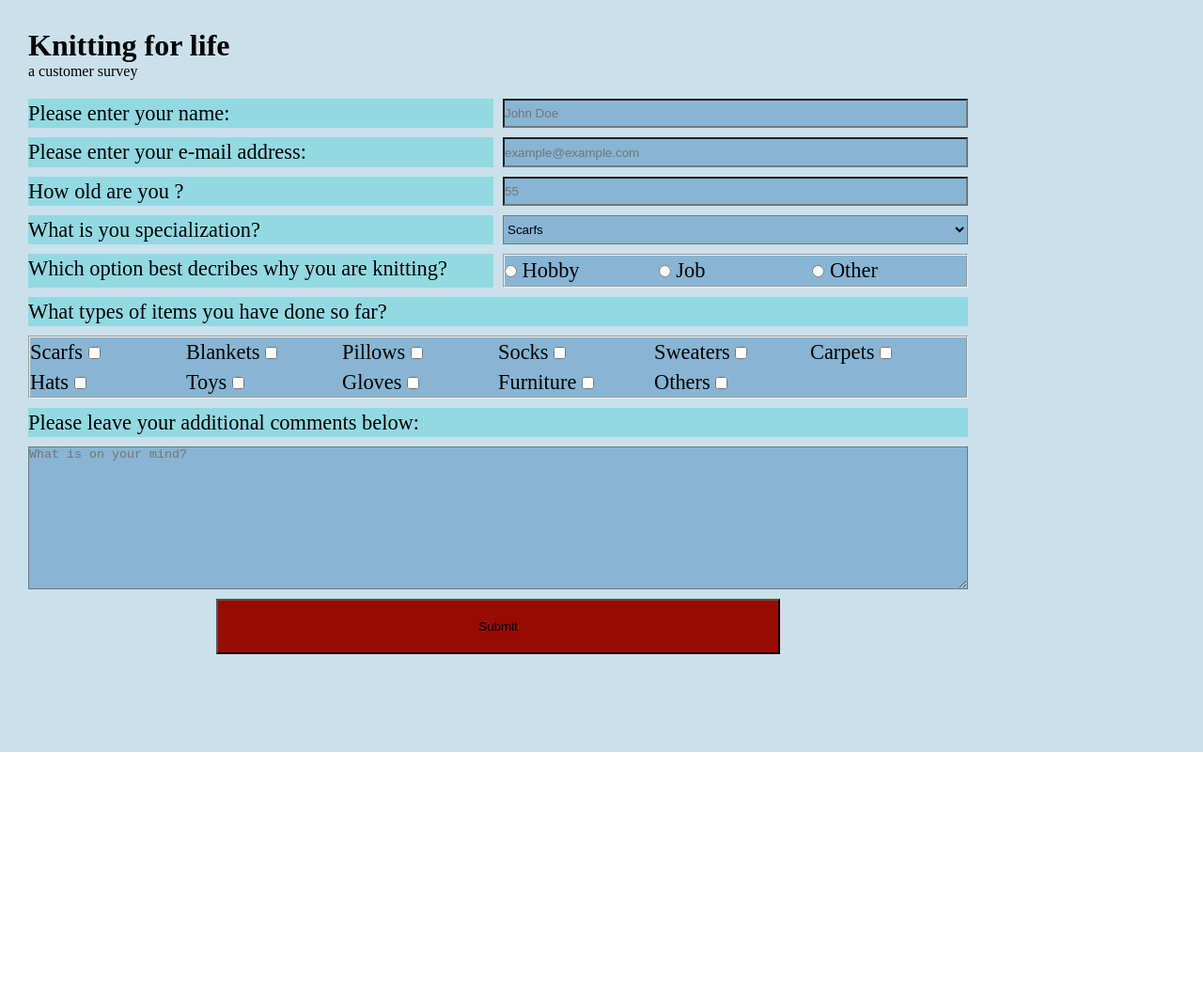
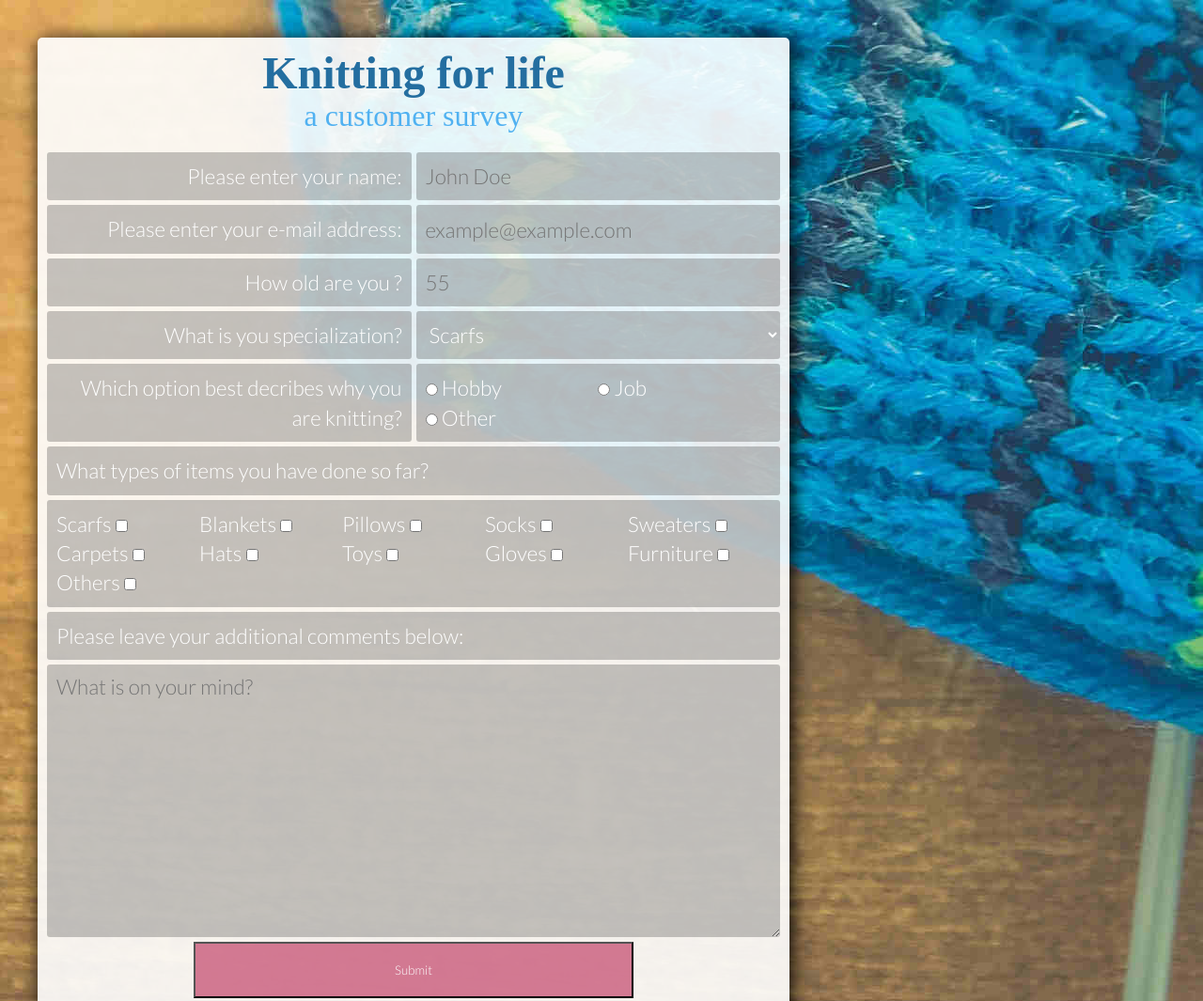
Before and after one commit to RXstoinkboy/survey-form, a website: page idnex.html in a window 1280 px wide. Shown: the top 1065 px of the page at 94% size. Before the commit the page ends 800 px from the top, so only its background shows below. Drawn offline with Linux system fonts and the light colour scheme; a web font is replaced by a local one.

Commit message:
working on layout and styling

```diff
--- a/idnex.html
+++ b/idnex.html
@@ -6,10 +6,10 @@
     <meta name="viewport" content="width=device-width, initial-scale=1.0">
     <meta http-equiv="X-UA-Compatible" content="ie=edge">
     <title>Knitting for life - survey</title>
-    <link rel="stylesheet" href="style.css">
+    <link rel="stylesheet" href="/src/css/style.css">
 </head>
 
-<body>
+<body class="background">
     <div class="wrapper">
         <!-- title -->
         <h1 class="survey-title" id="title">Knitting for life</h1>
--- a/package.json
+++ b/package.json
@@ -4,7 +4,7 @@
   "description": "survey form for FCC RWD certification",
   "main": "index.js",
   "scripts": {
-    "start": "browser-sync start --server --files '**/*.css, **/*.html, **/*.js' --directory --browser \"C:\\Program Files\\Firefox Developer Edition\\firefox.exe\""
+    "start": "browser-sync start --server --files '/src/**/*.css, **/*.html, **/*.js' --directory --browser \"C:\\Program Files\\Firefox Developer Edition\\firefox.exe\""
   },
   "repository": {
     "type": "git",
--- /dev/null
+++ b/src/css/laoyut/base.css
@@ -0,0 +1,85 @@
+@import url('https://fonts.googleapis.com/css?family=Charm|Lato:300');
+
+html{
+    box-sizing: border-box;
+}
+
+*, *:before, *:after{
+    box-sizing: inherit;
+    margin: 0;
+    padding: 0;
+    color: white;
+    font-family: lato;
+}
+
+/* basic form styling */
+.background{
+    padding: 30px;
+    position: absolute;
+    width: 100%;
+    height: 100%;
+    background-image: url('/src/images/background-image.jpg');
+    background-position: center;
+    background-repeat: repeat;
+}
+
+.wrapper{
+    max-width: 800px;
+    background-color: var(--background);
+    padding: 10px;
+    border-radius: 5px;
+    margin: 10px;
+    box-shadow: 3px 3px 20px #000;
+}
+
+/* title and subtitle */
+.survey-title{
+    font-size: 3em;
+    color: var(--title);
+}
+
+.survey-subtitle{
+    font-size: 2em;
+    color: var(--subtitle);
+}
+
+.survey-title, .survey-subtitle{
+    text-align: center;
+    font-family: charm;
+}
+
+/* form layout and basic styling */
+.form{
+    padding: 20px 0;
+    font-size:1.4em;
+    line-height:1.4em;
+    max-width: 800px;
+}
+
+.left, .top, .right, .bottom{
+    background-color: var(--fields);
+    padding: 10px;
+    border-radius: 3px;
+    font-size: 1em;
+    border: none;
+}
+
+.left{
+    text-align: right;
+}
+
+.left__experience{
+    text-align: left;
+}
+
+.right, .bottom{
+    width:100%;
+}
+
+fieldset.right>ul{
+    list-style: none;
+}
+
+.right__experience>ul{
+    list-style: none;
+}
--- /dev/null
+++ b/src/css/laoyut/grid.css
@@ -0,0 +1,27 @@
+.form{
+    display: grid;
+    grid-template-columns: repeat(auto-fit, minmax(300px, 1fr));
+    grid-gap: 5px;
+}
+
+.left__experience, .right__experience{
+    grid-column: 1/-1;
+}
+
+fieldset.right>ul{
+    display: grid;
+    grid-template-columns: repeat(auto-fit, minmax(150px, 1fr));
+}
+
+.right__experience>ul{
+    display: grid;
+    grid-template-columns: repeat(auto-fit, minmax(200px, 1fr));
+}
+
+.top, .bottom, .button{
+    grid-column: 1 / -1;
+}
+
+.button{
+    justify-self: center;
+}
--- /dev/null
+++ b/src/css/laoyut/media.css
@@ -0,0 +1,32 @@
+/* media queries */
+
+@media all and (max-width: 450px){
+    .background{
+        padding: 10px;
+    }
+    .wrapper{
+        margin: 2px;
+    }
+
+    .survey-title{
+        font-size: 2.5em;
+    }
+
+    .form{
+        grid-template-columns: repeat(auto-fit, minmax(200px, 1fr));
+        grid-gap: 5px;
+    }
+}
+
+@media all and (max-width:721px){
+    .left, .top, .right, .bottom{
+        text-align: left;
+    }
+}
+
+@media all and (max-width: 1300px){
+    .background{
+        background-size: auto;
+        background-position: center;
+    }
+}
--- /dev/null
+++ b/src/css/partials/button.css
@@ -0,0 +1,5 @@
+.button{
+    background: var(--button);
+    width: 60%;
+    padding: 20px 0;
+}
--- /dev/null
+++ b/src/css/style.css
@@ -0,0 +1,5 @@
+@import './variables/variables.css';
+@import './laoyut/base.css';
+@import './laoyut/grid.css';
+@import './partials/button.css';
+@import './laoyut/media.css'
--- /dev/null
+++ b/src/css/variables/variables.css
@@ -0,0 +1,8 @@
+:root{
+    --background: rgba(255, 255, 255, 0.897);
+    --fields: rgba(0, 0, 0, 0.219);
+    --fields-text: rgb(255, 255, 255);
+    --title:rgb(36, 110, 160);
+    --subtitle:rgb(80, 177, 241);
+    --button: rgba(196, 74, 110, 0.712);
+}
--- a/style.css
+++ /dev/null
@@ -1,70 +0,0 @@
-:root{
-    --background: rgb(202, 225, 235);
-    --left: rgb(147, 217, 226);
-    --right:rgb(135, 181, 211);
-    --button: rgb(153, 10, 0);
-}
-
-html{
-    box-sizing: border-box;
-}
-
-*, *:before, *:after{
-    box-sizing: inherit;
-    margin: 0;
-    padding: 0;
-}
-
-.wrapper{
-    padding: 30px;
-    position: absolute;
-    width: 100vw;
-    height: 100vh;
-    background-color: var(--background);
-}
-
-.form{
-    padding: 20px 0;
-    display: grid;
-    font-size:1.4em;
-    line-height:1.4em;
-    max-width: 1000px;
-    grid-template-columns: repeat(auto-fit, minmax(350px, 1fr));
-    grid-gap: 10px;
-}
-
-.left, .top{
-    background-color: var(--left);
-}
-
-.right, .bottom{
-    background-color: var(--right);
-    width:100%;
-}
-
-.left__experience, .right__experience{
-    grid-column: 1/-1;
-}
-
-fieldset.right>ul{
-    list-style: none;
-    display: grid;
-    grid-template-columns: repeat(auto-fit, minmax(150px, 1fr));
-}
-
-.right__experience>ul{
-    list-style: none;
-    display: grid;
-    grid-template-columns: repeat(auto-fit, minmax(200px, 1fr));
-}
-
-.top, .bottom, .button{
-    grid-column: 1 / -1;
-}
-
-.button{
-    background: var(--button);
-    justify-self: center;
-    width: 60%;
-    padding: 20px 0;
-}
```
Also changed, not shown: images/background-image.jpg (deleted), src/images/background-image.jpg (added).
